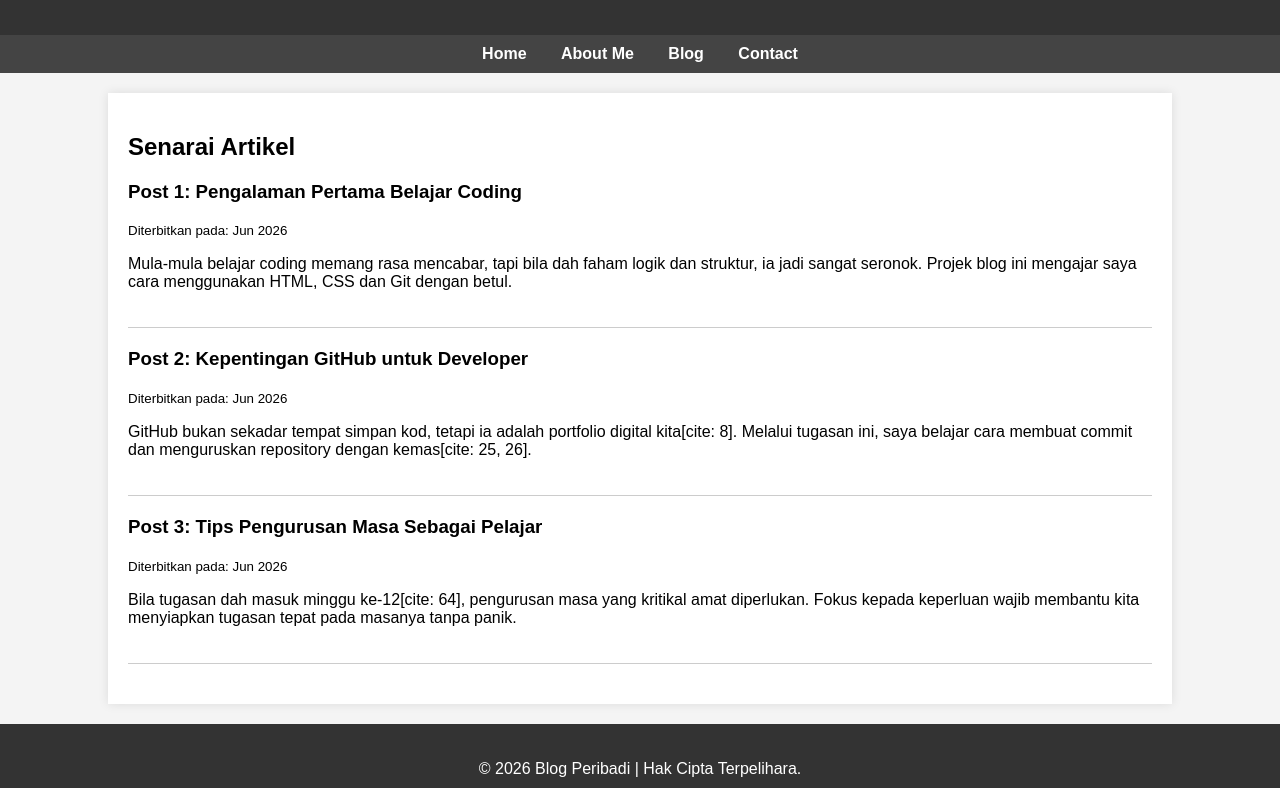
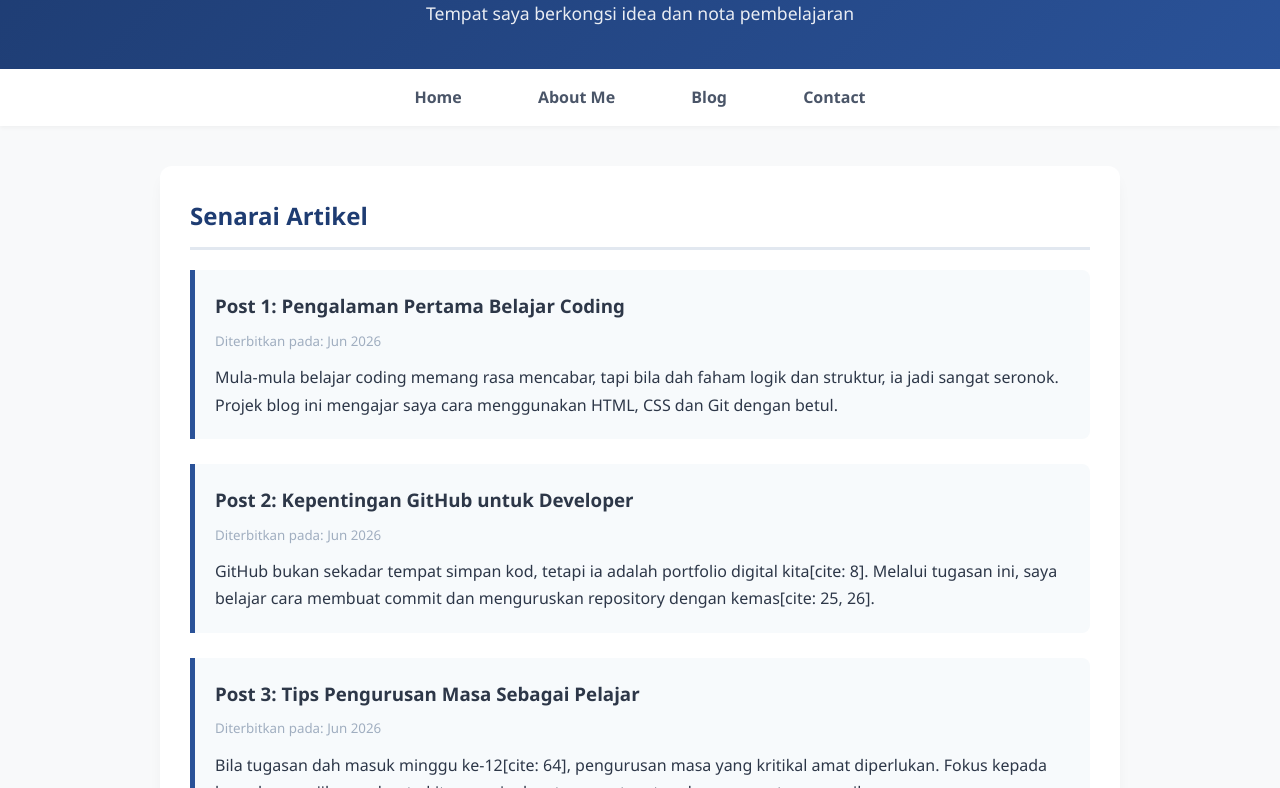
Before and after one commit to yasminjerr/personal_blog_portfolio, a plain HTML site: page blog.html in a window 1280 px wide. Shown: the part 119-907 px from the top of the page. Drawn offline with Linux system fonts and the light colour scheme.

Commit message:
update blue theme & index layout

```diff
--- a/style.css
+++ b/style.css
@@ -1,8 +1,124 @@
-body { font-family: Arial, sans-serif; margin: 0; padding: 0; background-color: #f4f4f4; }
-header { background-color: #333; color: white; padding: 20px; text-align: center; }
-nav { background: #444; padding: 10px; text-align: center; }
-nav a { color: white; margin: 0 15px; text-decoration: none; font-weight: bold; }
-nav a:hover { text-decoration: underline; }
-.container { width: 80%; margin: auto; overflow: hidden; padding: 20px; background: white; margin-top: 20px; box-shadow: 0 0 10px rgba(0,0,0,0.1); min-height: 400px; }
-.post { border-bottom: 1px solid #ccc; padding-bottom: 20px; margin-bottom: 20px; }
-footer { text-align: center; padding: 20px; background: #333; color: white; margin-top: 20px; }
+/* Reset & Font Asas */
+* {
+    margin: 0;
+    padding: 0;
+    box-shadow: border-box;
+}
+
+body {
+    font-family: 'Segoe UI', Tahoma, Geneva, Verdana, sans-serif;
+    background-color: #f8f9fa;
+    color: #2d3748;
+    line-height: 1.7;
+}
+
+/* Header / Banner Utama */
+header {
+    background: linear-gradient(135deg, #1e3c72 0%, #2a5298 100%);
+    color: white;
+    padding: 40px 20px;
+    text-align: center;
+    box-shadow: 0 4px 6px rgba(0, 0, 0, 0.05);
+}
+
+header h1 {
+    font-size: 2.5rem;
+    margin-bottom: 10px;
+    font-weight: 700;
+}
+
+header p {
+    font-size: 1.1rem;
+    opacity: 0.9;
+}
+
+/* Menu Navigasi */
+nav {
+    background-color: #ffffff;
+    padding: 15px;
+    text-align: center;
+    box-shadow: 0 2px 4px rgba(0,0,0,0.04);
+    position: sticky;
+    top: 0;
+    z-index: 1000;
+}
+
+nav a {
+    color: #4a5568;
+    margin: 0 20px;
+    text-decoration: none;
+    font-weight: 600;
+    font-size: 1rem;
+    padding: 8px 16px;
+    transition: all 0.3s ease;
+}
+
+nav a:hover {
+    color: #1e3c72;
+    background-color: #ebf8ff;
+    border-radius: 20px;
+}
+
+/* Kotak Kandungan Utama */
+.container {
+    max-width: 900px;
+    margin: 40px auto;
+    padding: 30px;
+    background: #ffffff;
+    border-radius: 12px;
+    box-shadow: 0 10px 15px -3px rgba(0, 0, 0, 0.05);
+}
+
+.container h2 {
+    color: #1e3c72;
+    border-bottom: 3px solid #e2e8f0;
+    padding-bottom: 10px;
+    margin-bottom: 20px;
+}
+
+/* Kad Artikel Blog */
+.post {
+    background: #f7fafc;
+    border-left: 5px solid #2a5298;
+    padding: 20px;
+    margin-bottom: 25px;
+    border-radius: 0 8px 8px 0;
+    transition: transform 0.3s ease, box-shadow 0.3s ease;
+}
+
+.post:hover {
+    transform: translateY(-3px);
+    box-shadow: 0 4px 12px rgba(0, 0, 0, 0.05);
+}
+
+.post h3 {
+    color: #2d3748;
+    margin-bottom: 8px;
+}
+
+.post small {
+    color: #a0aec0;
+    display: block;
+    margin-bottom: 12px;
+}
+
+/* Halaman Hubungi (List & Link) */
+ul {
+    list-style-type: none;
+    padding-left: 0;
+}
+
+ul li {
+    padding: 10px 0;
+    border-bottom: 1px dashed #e2e8f0;
+}
+
+/* Footer Laman Web */
+footer {
+    text-align: center;
+    padding: 25px;
+    background-color: #1a202c;
+    color: #a0aec0;
+    margin-top: 60px;
+    font-size: 0.9rem;
+}
```
Also changed, not shown: index.html (+6 -6 lines).
